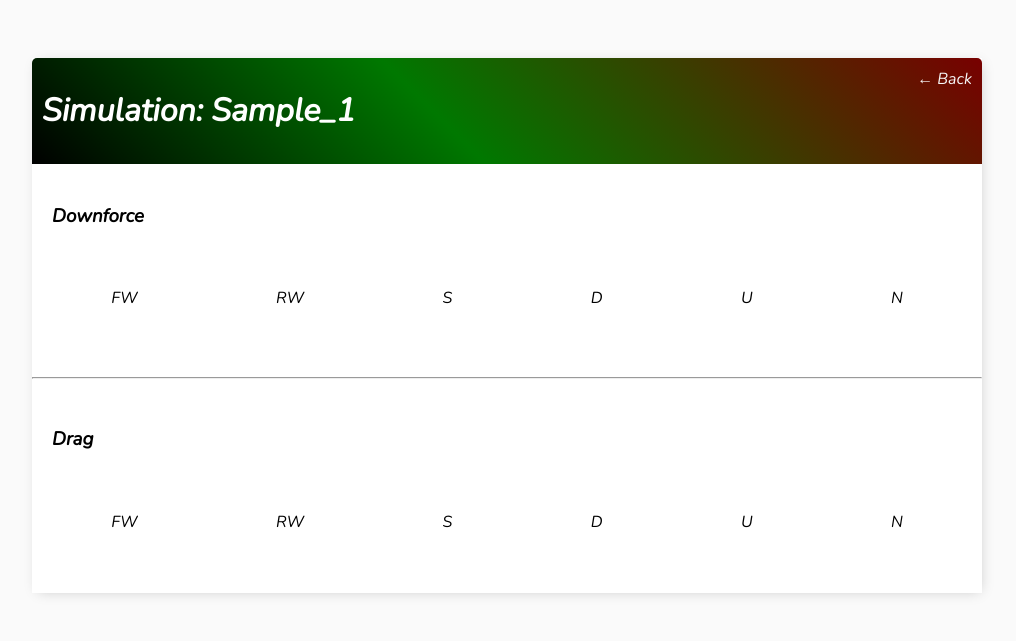
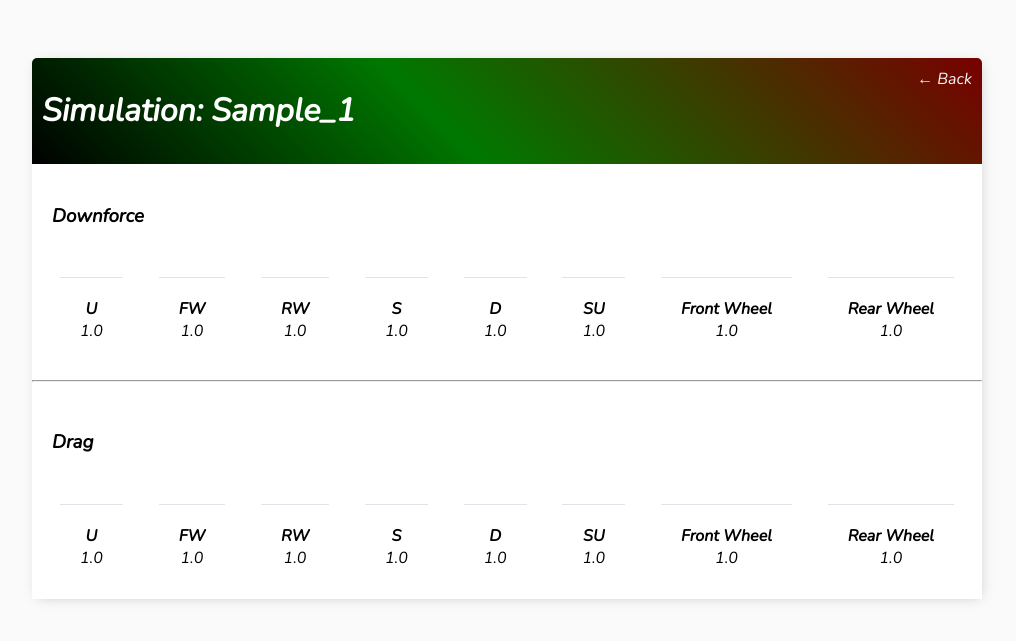
Before and after one commit to PWiercioch/C-models, a Django app: a page that uses mastersheet/templates/mastersheet/main.html in a window 1280 px wide. Shown: the top 641 px of the page, without its empty margins (133-1149 px from the left). Run offline with Django 3.2, Linux system fonts and the light colour scheme; a user stored in the database is signed in; tables that the repository leaves empty hold one stand-in row (values such as "Sample post"); parts of the project's set-up code (start-up, migrations or seed data) failed here and were passed over.

Commit message:
Change list and detail view

```diff
--- a/mastersheet/models.py
+++ b/mastersheet/models.py
@@ -153,6 +153,9 @@ class Part(models.Model):
     main_v = models.CharField(max_length=5)
     sub_v = models.IntegerField()
 
+    def __str__(self):
+        return self.main_v + '_' + str(self.sub_v)
+
     class Meta:
         ordering = ['main_v', 'sub_v']
 
@@ -174,6 +177,7 @@ class Chassis(models.Model):
     front_wing = models.ForeignKey(Part, on_delete=models.CASCADE, blank=True, related_name='fw')
     rear_wing = models.ForeignKey(Part, on_delete=models.CASCADE, blank=True, related_name='rw')
     sidepod = models.ForeignKey(Part, on_delete=models.CASCADE, blank=True, related_name='s')
+    diffuser = models.ForeignKey(Part, on_delete=models.CASCADE, blank=True, null=True, related_name='d')
     suspension = models.ForeignKey(Part, on_delete=models.CASCADE, blank=True, related_name='su')
     wheel_front = models.ForeignKey(Part, on_delete=models.CASCADE, blank=True, related_name='wf')
     wheel_rear = models.ForeignKey(Part, on_delete=models.CASCADE, blank=True, related_name='wr')
@@ -188,6 +192,8 @@ class Simulation(models.Model):
     drag = models.ForeignKey(Force, on_delete=models.CASCADE, blank=True, related_name='drag')
     parent = models.ForeignKey('self', on_delete=models.CASCADE, blank=True)
     chassis = models.ForeignKey(Chassis, on_delete=models.CASCADE, blank=True)
+    balance = models.FloatField(blank=True)
+    massflow = models.FloatField(blank=True)
 
     def __str__(self):
         return self.main_v + '_' + str(self.sub_v)
@@ -210,6 +216,8 @@ class Simulation(models.Model):
         drag_id,
         parent_id,
         chassis_id,
+        balance,
+        massflow,
         PRIMARY KEY (main_v, sub_v),
         FOREIGN KEY (df_id) REFERENCES mastersheet_force(id),
         FOREIGN KEY (drag_id) REFERENCES mastersheet_force(id),
--- a/mastersheet/templates/mastersheet/main.html
+++ b/mastersheet/templates/mastersheet/main.html
@@ -58,6 +58,27 @@
                 display: flex;
                 align-items: center;
                 justify-content: space-between;
+                padding: 20px;
+                background-color: #fff;
+                border-top: 1px solid #dfe4ea;
+                overflow: hidden;
+            }
+
+            .simulation-header {
+                display: flex;
+                align-items: center;
+                justify-content: center;
+                padding: 20px;
+                background-color: #fff;
+                border-top: 1px solid #dfe4ea;
+                overflow: hidden;
+            }
+
+            .simulation-2rows {
+                display: flex;
+                align-items: center;
+                justify-content: normal;
+                flex-direction: column;
                 padding: 20px;
                 background-color: #fff;
                 border-top: 1px solid #dfe4ea;
--- a/mastersheet/templates/mastersheet/simulation_detail.html
+++ b/mastersheet/templates/mastersheet/simulation_detail.html
@@ -5,48 +5,42 @@
     <h1>Simulation: {{simulation}}</h1>
     <a href="{% url 'simulations' %}">&#8592; Back</a>
 </div>
-<!--- TODO in a loop!! --->
+<!--- TODO in a loop!! - JS?--->
 <div class="simulation-title">
     <h3>Downforce</h3>
 </div>
 <div class="simulation-detail">
-    <div class="simulation-detail">
-         FW
+    <div class="simulation-2rows">
+        <b>U</b>
+        {{simulation.df.body}}
     </div>
-    <div class="simulation-detail">
-         RW
+    <div class="simulation-2rows">
+        <b>FW</b>
+        {{simulation.df.front_wing}}
     </div>
-    <div class="simulation-detail">
-         S
+    <div class="simulation-2rows">
+        <b>RW</b>
+        {{simulation.df.rear_wing}}
     </div>
-    <div class="simulation-detail">
-         D
+    <div class="simulation-2rows">
+        <b>S</b>
+        {{simulation.df.sidepod}}
     </div>
-    <div class="simulation-detail">
-          U
+    <div class="simulation-2rows">
+        <b>D</b>
+        {{simulation.df.diffuser}}
     </div>
-    <div class="simulation-detail">
-          N
+    <div class="simulation-2rows">
+        <b>SU</b>
+        {{simulation.df.suspension}}
     </div>
-</div>
-<div class="simulation-detail">
-    <div class="simulation-detail">
-         {{simulation.front_wing_df}}
+    <div class="simulation-2rows">
+        <b>Front Wheel</b>
+        {{simulation.df.wheel_front}}
     </div>
-    <div class="simulation-detail">
-         {{simulation.rear_wing_df}}
-    </div>
-    <div class="simulation-detail">
-         {{simulation.sidepod_df}}
-    </div>
-    <div class="simulation-detail">
-         {{simulation.diffuser_df}}
-    </div>
-    <div class="simulation-detail">
-          {{simulation.undertray_df}}
-    </div>
-    <div class="simulation-detail">
-          {{simulation.nose_df}}
+    <div class="simulation-2rows">
+        <b>Rear Wheel</b>
+        {{simulation.df.wheel_rear}}
     </div>
 </div>
 
@@ -56,43 +50,37 @@
     <h3>Drag</h3>
 </div>
 <div class="simulation-detail">
-    <div class="simulation-detail">
-         FW
+    <div class="simulation-2rows">
+        <b>U</b>
+        {{simulation.drag.body}}
     </div>
-    <div class="simulation-detail">
-         RW
+    <div class="simulation-2rows">
+        <b>FW</b>
+        {{simulation.drag.front_wing}}
     </div>
-    <div class="simulation-detail">
-         S
+    <div class="simulation-2rows">
+        <b>RW</b>
+        {{simulation.drag.rear_wing}}
     </div>
-    <div class="simulation-detail">
-         D
+    <div class="simulation-2rows">
+        <b>S</b>
+        {{simulation.drag.sidepod}}
     </div>
-    <div class="simulation-detail">
-          U
+    <div class="simulation-2rows">
+        <b>D</b>
+        {{simulation.drag.diffuser}}
     </div>
-    <div class="simulation-detail">
-          N
+    <div class="simulation-2rows">
+        <b>SU</b>
+        {{simulation.drag.suspension}}
     </div>
-</div>
-<div class="simulation-detail">
-    <div class="simulation-detail">
-         {{simulation.front_wing_drag}}
+    <div class="simulation-2rows">
+        <b>Front Wheel</b>
+        {{simulation.drag.wheel_front}}
     </div>
-    <div class="simulation-detail">
-         {{simulation.rear_wing_drag}}
-    </div>
-    <div class="simulation-detail">
-         {{simulation.sidepod_drag}}
-    </div>
-    <div class="simulation-detail">
-         {{simulation.diffuser_drag}}
-    </div>
-    <div class="simulation-detail">
-          {{simulation.undertray_drag}}
-    </div>
-    <div class="simulation-detail">
-          {{simulation.nose_drag}}
+    <div class="simulation-2rows">
+        <b>Rear Wheel</b>
+        {{simulation.drag.wheel_rear}}
     </div>
 </div>
 
--- a/mastersheet/views.py
+++ b/mastersheet/views.py
@@ -47,7 +47,7 @@ class SimulationList2(LoginRequiredMixin, ListView):
 
 class SimulationDetail(LoginRequiredMixin, DetailView):
     model = Simulation
-    context_object_name = 'simulation'
+    # context_object_name = 'simulation'
     # template_name = 'mastersheet/simulation_detail.html'
 
 
@@ -60,10 +60,13 @@ class SimulationDelete(LoginRequiredMixin, DeleteView):
 
 class SimulationUpdate(LoginRequiredMixin, UpdateView):
     model = Simulation
+    fields = '__all__'
+    '''
     fields = ['chassis_name', 'description', 'front_wing_name', 'rear_wing_name',
               'sidepod_name', 'diffuser_name', 'undertray_name', 'nose_name', 'front_wing_df','rear_wing_df',
               'sidepod_df', 'diffuser_df', 'undertray_df', 'nose_df', 'front_wing_drag',
               'rear_wing_drag','sidepod_drag', 'diffuser_drag', 'undertray_drag', 'nose_drag']
+              '''
     # success_url = reverse_lazy('simulations')
 
 
```
Also changed, not shown: mastersheet/templates/mastersheet/simulation_list.html (+53 -9 lines).
